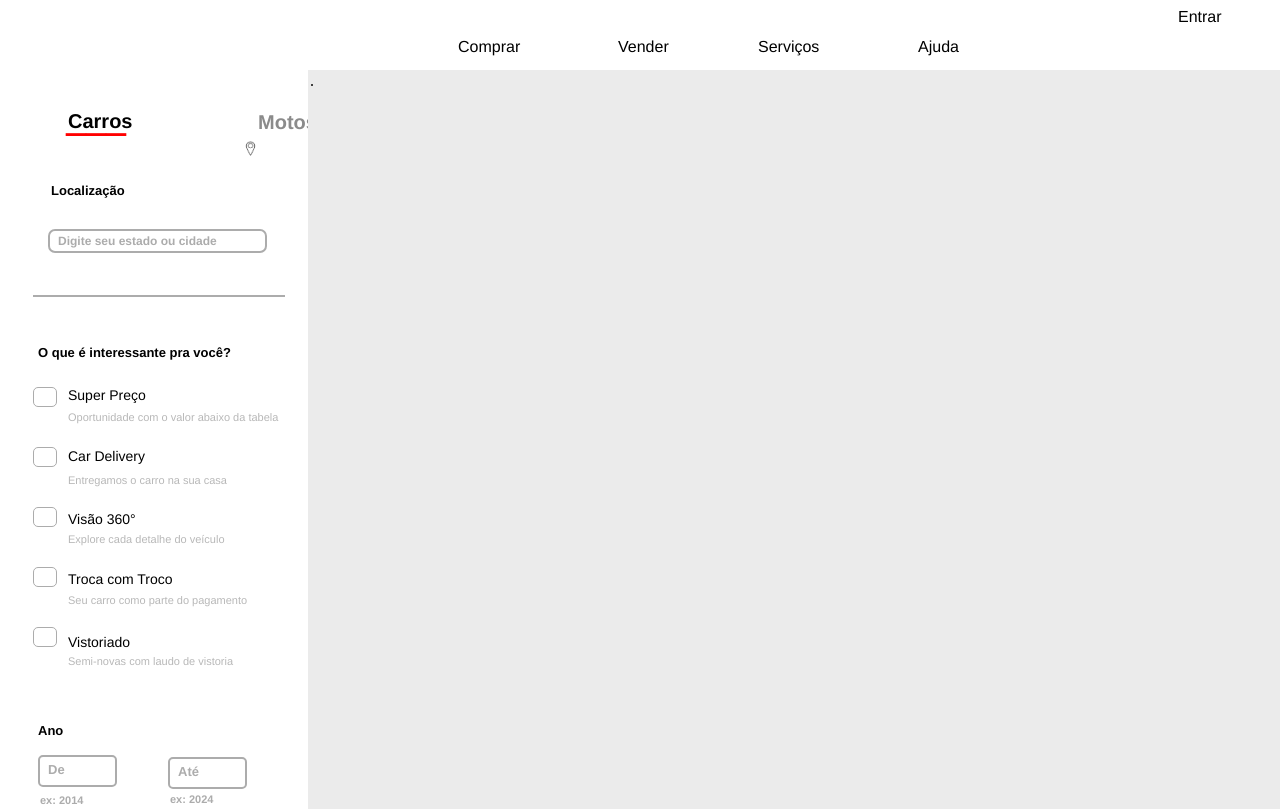
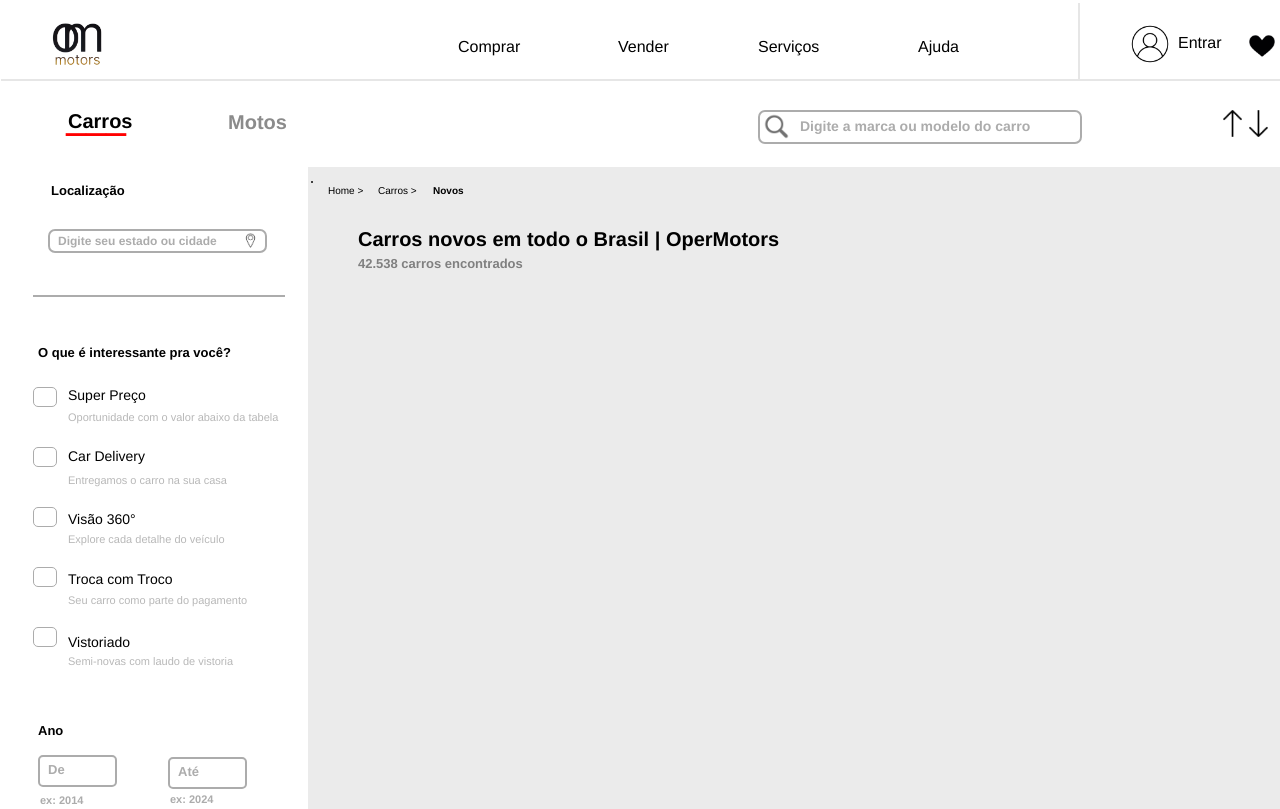
Before and after one commit to fabinx13/OLP, a plain HTML site: page index.html in a window 1280 px wide. Shown: the top 809 px of the page. Drawn offline with Linux system fonts and the light colour scheme.

Commit message:
Add files via upload

```diff
--- a/index.html
+++ b/index.html
@@ -1,5 +1,6 @@
 <!DOCTYPE html>
 <html lang="pt-BR">
+
 <head>
     <meta charset="UTF-8">
     <link rel="stylesheet" href="style.css">
@@ -55,14 +56,21 @@
     <p class="vend">Vender</p>
     <p class="serv">Serviços</p>
     <p class="ajud">Ajuda</p>
-    <img class="engrenagem" src="assets/engrenagem.png" alt="">
-    <img class="coracao" src="assets/coração.png" alt="">
-    <img class="mensagem" src="assets/mensagem.png" alt="">
-    <img class="perfil" src="assets/perfil.png" alt="">
+    <img class="engrenagem" src="assets/engrenagem.png.png" alt="">
+    <img class="coracao" src="assets/coração.png.png" alt="">
+    <img class="mensagem" src="assets/mensagem.png.png" alt="">
+    <img class="perfil" src="assets/perfil.png.png" alt="">
     <p class="entrar">Entrar</p>
-    <img class="olp" src="assets/WhatsApp_Image_2024-07-12_at_13.39.28-removebg-preview.png" alt="">
+    <img class="olp" src="assets/olper.png.png" alt="">
     <div class="quadrado">.</div>
     <img class="local" src="assets/pngtree-location-vector-icon-design-illustration-png-image_9027694.png" alt="">
+    <p class="home">Home ></p>
+    <p class="ca">Carros ></p>
+    <p class="novo"><strong>Novos</strong></p>
+    <p class="olper"><strong>Carros novos em todo o Brasil | OperMotors</strong></p>
+    <p class="encontrados"><strong>42.538 carros encontrados</strong></p>
+    <div class="linho"></div>
+    <div class="linho2"></div>
 
 </body>
 
--- a/style.css
+++ b/style.css
@@ -1,4 +1,4 @@
-.locc{
+.locc {
     position: relative;
     font-size: 13px;
     width: 320px;
@@ -8,13 +8,13 @@
     font-family: 'Franklin Gothic Medium', 'Arial Narrow', Arial, sans-serif;
 }
 
-.loc{
+.loc {
     position: relative;
     left: 50px;
     bottom: -90px;
 }
 
-.dig{
+.dig {
     position: relative;
     font-family: 'Franklin Gothic Medium', 'Arial Narrow', Arial, sans-serif;
     left: 8px;
@@ -22,7 +22,7 @@
     bottom: -3px;
 }
 
-.digit{
+.digit {
     position: relative;
     font-size: 12px;
     border: 2px solid rgb(172, 172, 172);
@@ -34,7 +34,7 @@
     border-radius: 7px;
 }
 
-.linha{
+.linha {
     position: relative;
     border: 1px solid rgb(172, 172, 172);
     background-color: white;
@@ -44,7 +44,7 @@
     left: 25px;
 }
 
-.oq{
+.oq {
     position: relative;
     font-family: 'Franklin Gothic Medium', 'Arial Narrow', Arial, sans-serif;
     font-size: 13px;
@@ -52,7 +52,7 @@
     left: 30px;
 }
 
-.um{
+.um {
     position: relative;
     border: 1px solid rgb(172, 172, 172);
     background-color: white;
@@ -63,7 +63,7 @@
     border-radius: 5px;
 }
 
-.dois{
+.dois {
     position: relative;
     border: 1px solid rgb(172, 172, 172);
     background-color: white;
@@ -74,7 +74,7 @@
     border-radius: 5px;
 }
 
-.tres{
+.tres {
     position: relative;
     border: 1px solid rgb(172, 172, 172);
     background-color: white;
@@ -85,7 +85,7 @@
     border-radius: 5px;
 }
 
-.quatro{
+.quatro {
     position: relative;
     border: 1px solid rgb(172, 172, 172);
     background-color: white;
@@ -96,7 +96,7 @@
     border-radius: 5px;
 }
 
-.cinco{
+.cinco {
     position: relative;
     border: 1px solid rgb(172, 172, 172);
     background-color: white;
@@ -107,7 +107,7 @@
     border-radius: 5px;
 }
 
-.super{
+.super {
     position: relative;
     font-size: 14px;
     font-family: 'Franklin Gothic Medium', 'Arial Narrow', Arial, sans-serif;
@@ -115,7 +115,7 @@
     left: 60px;
 }
 
-.car{
+.car {
     position: relative;
     font-size: 14px;
     font-family: 'Franklin Gothic Medium', 'Arial Narrow', Arial, sans-serif;
@@ -123,7 +123,7 @@
     left: 60px;
 }
 
-.visao{
+.visao {
     position: relative;
     font-size: 14px;
     font-family: 'Franklin Gothic Medium', 'Arial Narrow', Arial, sans-serif;
@@ -131,7 +131,7 @@
     left: 60px;
 }
 
-.troca{
+.troca {
     position: relative;
     font-size: 14px;
     font-family: 'Franklin Gothic Medium', 'Arial Narrow', Arial, sans-serif;
@@ -139,7 +139,7 @@
     left: 60px;
 }
 
-.visto{
+.visto {
     position: relative;
     font-size: 14px;
     font-family: 'Franklin Gothic Medium', 'Arial Narrow', Arial, sans-serif;
@@ -147,7 +147,7 @@
     left: 60px;
 }
 
-.umm{
+.umm {
     position: relative;
     font-size: 11px;
     color: rgb(184, 184, 184);
@@ -156,7 +156,7 @@
     left: 60px;
 }
 
-.doiss{
+.doiss {
     position: relative;
     font-size: 11px;
     color: rgb(184, 184, 184);
@@ -165,7 +165,7 @@
     left: 60px;
 }
 
-.tress{
+.tress {
     position: relative;
     font-size: 11px;
     color: rgb(184, 184, 184);
@@ -174,7 +174,7 @@
     left: 60px;
 }
 
-.quatroo{
+.quatroo {
     position: relative;
     font-size: 11px;
     color: rgb(184, 184, 184);
@@ -183,7 +183,7 @@
     left: 60px;
 }
 
-.cincoo{
+.cincoo {
     position: relative;
     font-size: 11px;
     color: rgb(184, 184, 184);
@@ -192,7 +192,7 @@
     left: 60px;
 }
 
-.ano{
+.ano {
     position: relative;
     bottom: 770px;
     left: 30px;
@@ -200,7 +200,7 @@
     font-family: 'Franklin Gothic Medium', 'Arial Narrow', Arial, sans-serif;
 }
 
-.dee{
+.dee {
     position: relative;
     bottom: 770px;
     left: 30px;
@@ -213,21 +213,21 @@
     font-family: 'Franklin Gothic Medium', 'Arial Narrow', Arial, sans-serif;
 }
 
-.de{
+.de {
     position: relative;
     bottom: -5px;
     left: 8px;
     color: rgb(172, 172, 172);
 }
 
-.ate{
+.ate {
     position: relative;
     bottom: -5px;
     left: 8px;
     color: rgb(172, 172, 172);
 }
 
-.atee{
+.atee {
 
     position: relative;
     bottom: 813px;
@@ -241,7 +241,7 @@
     font-family: 'Franklin Gothic Medium', 'Arial Narrow', Arial, sans-serif;
 }
 
-.ex{
+.ex {
     position: relative;
     bottom: 828px;
     left: 32px;
@@ -251,7 +251,7 @@
     color: rgb(172, 172, 172);
 }
 
-.exx{
+.exx {
     position: relative;
     bottom: 863px;
     left: 162px;
@@ -261,7 +261,7 @@
     color: rgb(172, 172, 172);
 }
 
-.Preço{
+.Preço {
     position: relative;
     bottom: 850px;
     left: 30px;
@@ -269,14 +269,14 @@
     font-family: 'Franklin Gothic Medium', 'Arial Narrow', Arial, sans-serif;
 }
 
-.de1{
+.de1 {
     position: relative;
     bottom: -5px;
     left: 8px;
     color: rgb(172, 172, 172);
 }
 
-.de2{
+.de2 {
     position: relative;
     bottom: 850px;
     left: 30px;
@@ -289,14 +289,14 @@
     font-family: 'Franklin Gothic Medium', 'Arial Narrow', Arial, sans-serif;
 }
 
-.ate1{
+.ate1 {
     position: relative;
     bottom: -5px;
     left: 8px;
     color: rgb(172, 172, 172);
 }
 
-.ate2{
+.ate2 {
     position: relative;
     bottom: 893px;
     left: 160px;
@@ -309,7 +309,7 @@
     font-family: 'Franklin Gothic Medium', 'Arial Narrow', Arial, sans-serif;
 }
 
-.ex1{
+.ex1 {
     position: relative;
     bottom: 907px;
     left: 33px;
@@ -320,7 +320,7 @@
 }
 
 
-.ex2{
+.ex2 {
     position: relative;
     bottom: 942px;
     left: 162px;
@@ -330,7 +330,7 @@
     color: rgb(172, 172, 172);
 }
 
-.limparr{
+.limparr {
     position: relative;
     bottom: 940px;
     left: 25px;
@@ -343,14 +343,14 @@
     font-family: 'Franklin Gothic Medium', 'Arial Narrow', Arial, sans-serif;
 }
 
-.limpar{
+.limpar {
     position: relative;
     bottom: -5px;
     left: 90px;
     color: rgb(172, 172, 172);
 }
 
-.carro{
+.carro {
     position: relative;
     bottom: -90px;
     left: 60px;
@@ -358,16 +358,16 @@
     font-family: 'Franklin Gothic Medium', 'Arial Narrow', Arial, sans-serif;
 }
 
-.moto{
+.moto {
     position: relative;
     bottom: -48px;
-    left: 250px;
+    left: 220px;
     font-size: 20px;
     color: rgb(139, 139, 139);
     font-family: 'Franklin Gothic Medium', 'Arial Narrow', Arial, sans-serif;
 }
 
-.lin{
+.lin {
     position: relative;
     bottom: 1860px;
     left: 58px;
@@ -375,7 +375,7 @@
     color: red;
 }
 
-.mod{
+.mod {
     position: relative;
     font-family: 'Franklin Gothic Medium', 'Arial Narrow', Arial, sans-serif;
     left: 40px;
@@ -383,7 +383,7 @@
     bottom: -6px;
 }
 
-.mode{
+.mode {
     position: relative;
     font-size: 14px;
     border: 2px solid rgb(172, 172, 172);
@@ -391,49 +391,49 @@
     width: 320px;
     height: 30px;
     left: 750px;
-    bottom: 1940px;
+    bottom: 1930px;
     border-radius: 7px;
 }
 
-.lupa{
+.lupa {
     position: relative;
     width: 27px;
     left: 755px;
-    bottom: 1985px;
+    bottom: 1975px;
 }
 
-.olp{
+.olp {
     position: relative;
     width: 27px;
     left: 813px;
     bottom: 1995px;
 }
 
-.seta{
+.seta {
     position: relative;
     width: 27px;
-    bottom: 1988px;
+    bottom: 1978px;
     left: 1180px;
 }
 
-.seta2{
+.seta2 {
     position: relative;
     width: 27px;
-    bottom: 1988px;
+    bottom: 1978px;
     left: 1175px;
     transform: rotate(180deg);
 }
 
-.mais{
+.mais {
     position: relative;
     font-size: 11px;
     font-family: 'Franklin Gothic Medium', 'Arial Narrow', Arial, sans-serif;
     color: rgb(134, 134, 134);
-    bottom: 2020px;
+    bottom: 2012px;
     left: 1275px;
 }
 
-.comp{
+.comp {
     position: relative;
     font-size: 16px;
     font-family: 'Franklin Gothic Medium', 'Arial Narrow', Arial, sans-serif;
@@ -441,7 +441,7 @@
     left: 450px;
 }
 
-.vend{
+.vend {
     position: relative;
     font-size: 16px;
     font-family: 'Franklin Gothic Medium', 'Arial Narrow', Arial, sans-serif;
@@ -449,7 +449,7 @@
     left: 610px;
 }
 
-.serv{
+.serv {
     position: relative;
     font-size: 16px;
     font-family: 'Franklin Gothic Medium', 'Arial Narrow', Arial, sans-serif;
@@ -457,7 +457,7 @@
     left: 750px;
 }
 
-.ajud{
+.ajud {
     position: relative;
     font-size: 16px;
     font-family: 'Franklin Gothic Medium', 'Arial Narrow', Arial, sans-serif;
@@ -465,62 +465,122 @@
     left: 910px;
 }
 
-.engrenagem{
+.engrenagem {
     position: relative;
     width: 25px;
-    bottom: 2270px;
+    bottom: 2275px;
     left: 1325px;
 
 }
 
-.coracao{
+.coracao {
     position: relative;
     width: 50px;
-    bottom: 2270px;
+    bottom: 2275px;
     left: 1200px;
 }
 
-.perfil{
+.perfil {
     position: relative;
     width: 40px;
     bottom: 2270px;
     left: 1000px;
 }
 
-.mensagem{
+.mensagem {
     position: relative;
     width: 35px;
-    bottom: 2263px;
+    bottom: 2269px;
     left: 1195px;
 }
 
-.entrar{
+.entrar {
     position: relative;
     bottom: 2320px;
     left: 1170px;
     font-family: 'Franklin Gothic Medium', 'Arial Narrow', Arial, sans-serif;
 }
 
-.olp{
+.olp {
     position: relative;
     width: 60px;
-    bottom: 2380px;
-    left:  40px;
+    bottom: 2390px;
+    left: 40px;
 }
 
-.quadrado{
+.quadrado {
     position: relative;
     border: 2px solid rgb(235, 235, 235);
     background-color: rgb(235, 235, 235);
     width: 1111px;
     height: 800px;
-    bottom: 2310px;
+    bottom: 2305px;
     left: 300px;
 }
 
-.local{
+.local {
     position: relative;
     width: 15px;
     bottom: 3043px;
     left: 235px;
 }
+
+.home {
+    position: relative;
+    font-size: 10px;
+    font-family: 'Franklin Gothic Medium', 'Arial Narrow', Arial, sans-serif;
+    bottom: 3120px;
+    left: 320px;
+}
+
+.ca {
+    position: relative;
+    font-size: 10px;
+    font-family: 'Franklin Gothic Medium', 'Arial Narrow', Arial, sans-serif;
+    bottom: 3141px;
+    left: 370px;
+}
+
+.novo {
+    position: relative;
+    font-size: 10px;
+    font-family: 'Franklin Gothic Medium', 'Arial Narrow', Arial, sans-serif;
+    bottom: 3162px;
+    left: 425px;
+}
+
+.olper {
+    position: relative;
+    font-size: 20px;
+    font-family: 'Franklin Gothic Medium', 'Arial Narrow', Arial, sans-serif;
+    bottom: 3150px;
+    left: 350px;
+}
+
+.encontrados {
+    position: relative;
+    font-size: 13px;
+    color: gray;
+    font-family: 'Franklin Gothic Medium', 'Arial Narrow', Arial, sans-serif;
+    bottom: 3165px;
+    left: 350px;
+}
+
+.linho {
+    position: relative;
+    border: 1px solid rgb(230, 230, 230);
+    background-color: white;
+    width: 1420px;
+    bottom: 3370px;
+    left: -7px;
+}
+
+.linho2 {
+    position: relative;
+    border: 1px solid rgb(230, 230, 230);
+    background-color: white;
+    height: 75px;
+    width: 0px;
+    bottom: 3448px;
+    left: 1070px;
+}
```
